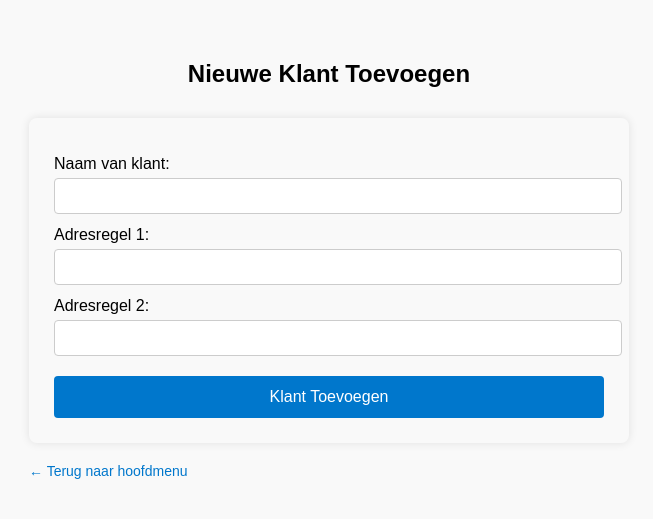
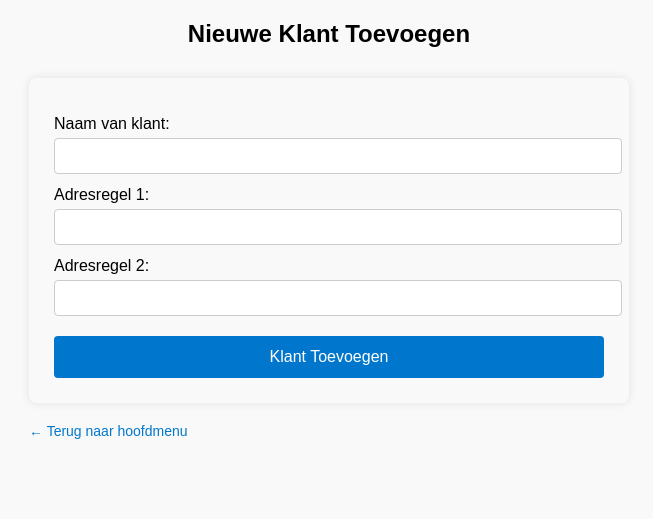
Before and after one commit to NXi99/opto-invoice-app, a Flask app: page /add-customer in a window 1280 px wide. Shown: the top 519 px of the page, without its empty margins (311-964 px from the left). Run offline with Flask 3, Linux system fonts and the light colour scheme.

Commit message:
Update add_customer.html

```diff
--- a/templates/add_customer.html
+++ b/templates/add_customer.html
@@ -18,7 +18,7 @@
         body {
             font-family: Arial, sans-serif;
             /* ✅ Removed fixed light background */
-            padding: 40px;
+            padding: 0px;
             max-width: 600px;
             margin: auto;
         }
```
